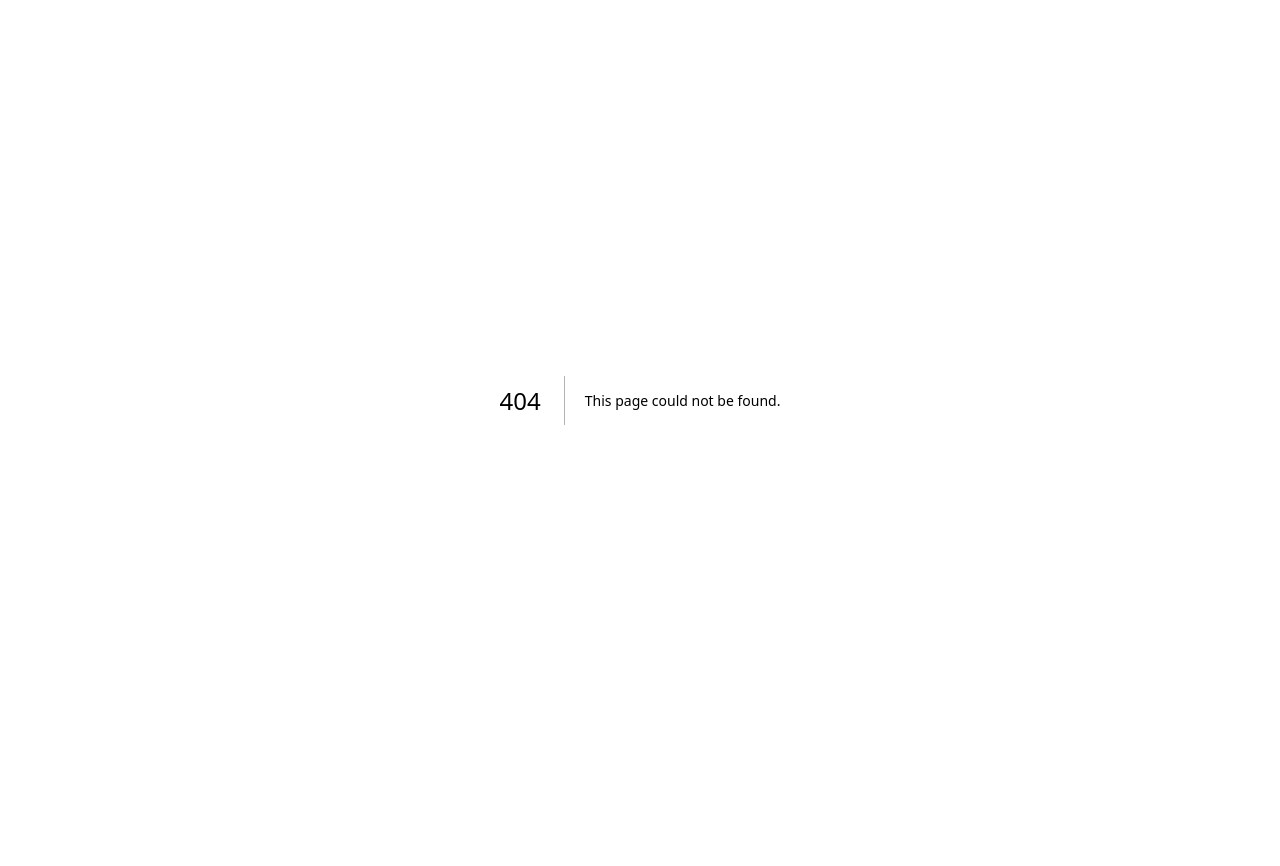
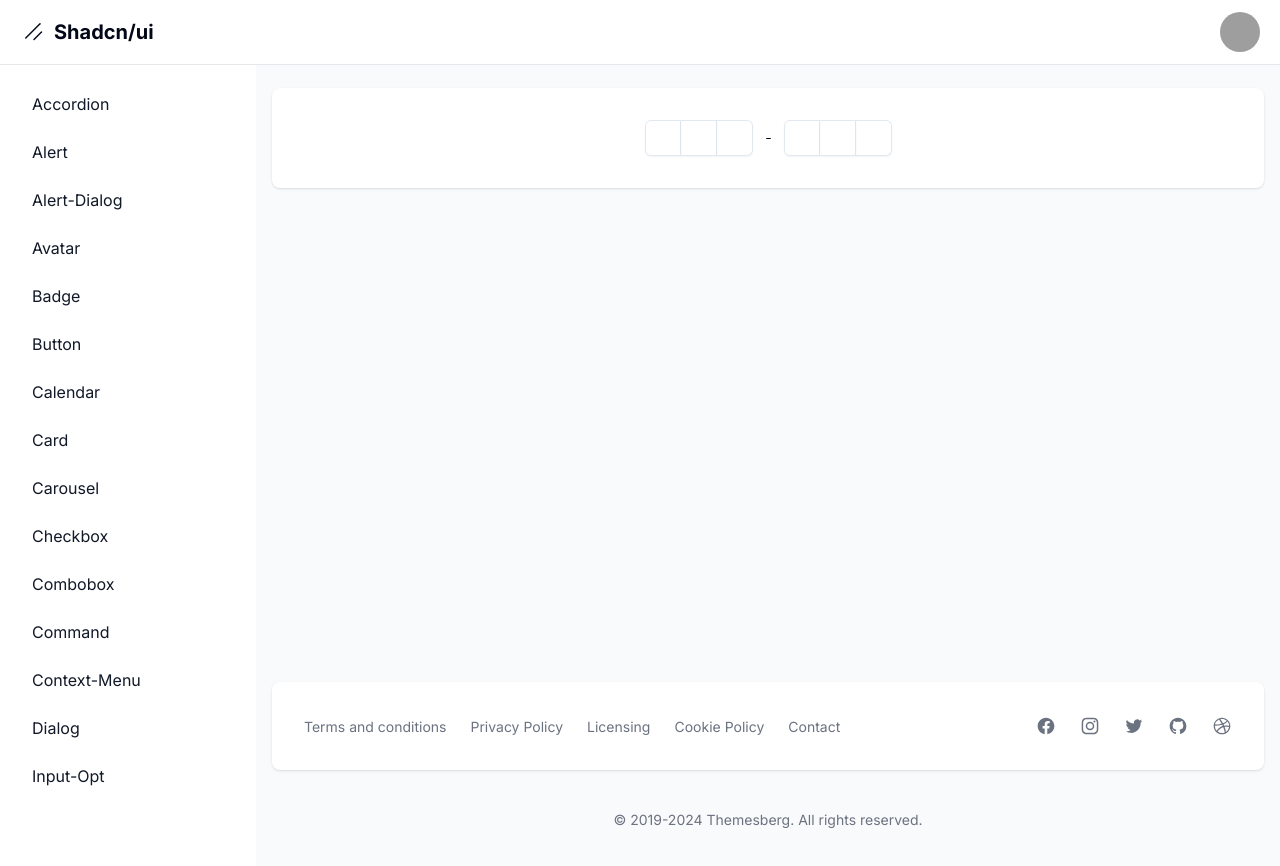
Before and after one commit to gergg90/shadcn-ui, a Next.js app: page /dashboard/input-opt in a window 1280 px wide. Before the commit this address had no page. Shown: the top 866 px of the page. Before the commit the page ends 800 px from the top, so only its background shows below. Built offline with nearby package versions, Linux system fonts and the light colour scheme; grey boxes are pictures that could not be loaded.

Commit message:
input opt

```diff
--- a/package.json
+++ b/package.json
@@ -30,6 +30,7 @@
     "embla-carousel-autoplay": "^8.1.6",
     "embla-carousel-react": "^8.1.6",
     "glob": "^10.4.2",
+    "input-otp": "^1.2.4",
     "lru-cache": "^10.2.2",
     "lucide-react": "^0.396.0",
     "next": "14.2.4",
--- /dev/null
+++ b/src/app/dashboard/input-opt/page.tsx
@@ -0,0 +1,38 @@
+"use client";
+import {
+  InputOTP,
+  InputOTPGroup,
+  InputOTPSeparator,
+  InputOTPSlot,
+} from "@/components/ui/input-otp";
+import { useState } from "react";
+
+const InputOPTPage = () => {
+  const [value, setValue] = useState("");
+
+  return (
+    <div className="flex flex-col justify-center items-center">
+      {" "}
+      <InputOTP
+        value={value}
+        onChange={(value) => setValue(value)}
+        maxLength={6}
+      >
+        <InputOTPGroup>
+          <InputOTPSlot index={0} />
+          <InputOTPSlot index={1} />
+          <InputOTPSlot index={2} />
+        </InputOTPGroup>
+        <InputOTPSeparator />
+        <InputOTPGroup>
+          <InputOTPSlot index={3} />
+          <InputOTPSlot index={4} />
+          <InputOTPSlot index={5} />
+        </InputOTPGroup>
+      </InputOTP>
+      <p>{value}</p>
+    </div>
+  );
+};
+
+export default InputOPTPage;
--- a/src/app/dashboard/layout.tsx
+++ b/src/app/dashboard/layout.tsx
@@ -20,6 +20,7 @@
   { name: "combobox", href: "combobox" },
   { name: "context-menu", href: "context-menu" },
   { name: "menubar", href: "menubar" },
+  { name: "input-opt", href: "input-opt" },
 ].sort((a, b) => a.name.localeCompare(b.name));
 
 export default function DashboardLayout({
--- /dev/null
+++ b/src/components/ui/input-otp.tsx
@@ -0,0 +1,71 @@
+"use client"
+
+import * as React from "react"
+import { DashIcon } from "@radix-ui/react-icons"
+import { OTPInput, OTPInputContext } from "input-otp"
+
+import { cn } from "@/lib/utils"
+
+const InputOTP = React.forwardRef<
+  React.ElementRef<typeof OTPInput>,
+  React.ComponentPropsWithoutRef<typeof OTPInput>
+>(({ className, containerClassName, ...props }, ref) => (
+  <OTPInput
+    ref={ref}
+    containerClassName={cn(
+      "flex items-center gap-2 has-[:disabled]:opacity-50",
+      containerClassName
+    )}
+    className={cn("disabled:cursor-not-allowed", className)}
+    {...props}
+  />
+))
+InputOTP.displayName = "InputOTP"
+
+const InputOTPGroup = React.forwardRef<
+  React.ElementRef<"div">,
+  React.ComponentPropsWithoutRef<"div">
+>(({ className, ...props }, ref) => (
+  <div ref={ref} className={cn("flex items-center", className)} {...props} />
+))
+InputOTPGroup.displayName = "InputOTPGroup"
+
+const InputOTPSlot = React.forwardRef<
+  React.ElementRef<"div">,
+  React.ComponentPropsWithoutRef<"div"> & { index: number }
+>(({ index, className, ...props }, ref) => {
+  const inputOTPContext = React.useContext(OTPInputContext)
+  const { char, hasFakeCaret, isActive } = inputOTPContext.slots[index]
+
+  return (
+    <div
+      ref={ref}
+      className={cn(
+        "relative flex h-9 w-9 items-center justify-center border-y border-r border-input text-sm shadow-sm transition-all first:rounded-l-md first:border-l last:rounded-r-md",
+        isActive && "z-10 ring-1 ring-ring",
+        className
+      )}
+      {...props}
+    >
+      {char}
+      {hasFakeCaret && (
+        <div className="pointer-events-none absolute inset-0 flex items-center justify-center">
+          <div className="h-4 w-px animate-caret-blink bg-foreground duration-1000" />
+        </div>
+      )}
+    </div>
+  )
+})
+InputOTPSlot.displayName = "InputOTPSlot"
+
+const InputOTPSeparator = React.forwardRef<
+  React.ElementRef<"div">,
+  React.ComponentPropsWithoutRef<"div">
+>(({ ...props }, ref) => (
+  <div ref={ref} role="separator" {...props}>
+    <DashIcon />
+  </div>
+))
+InputOTPSeparator.displayName = "InputOTPSeparator"
+
+export { InputOTP, InputOTPGroup, InputOTPSlot, InputOTPSeparator }
```
Also changed, not shown: 1 other file (tests, documents, lock files or other folders).
